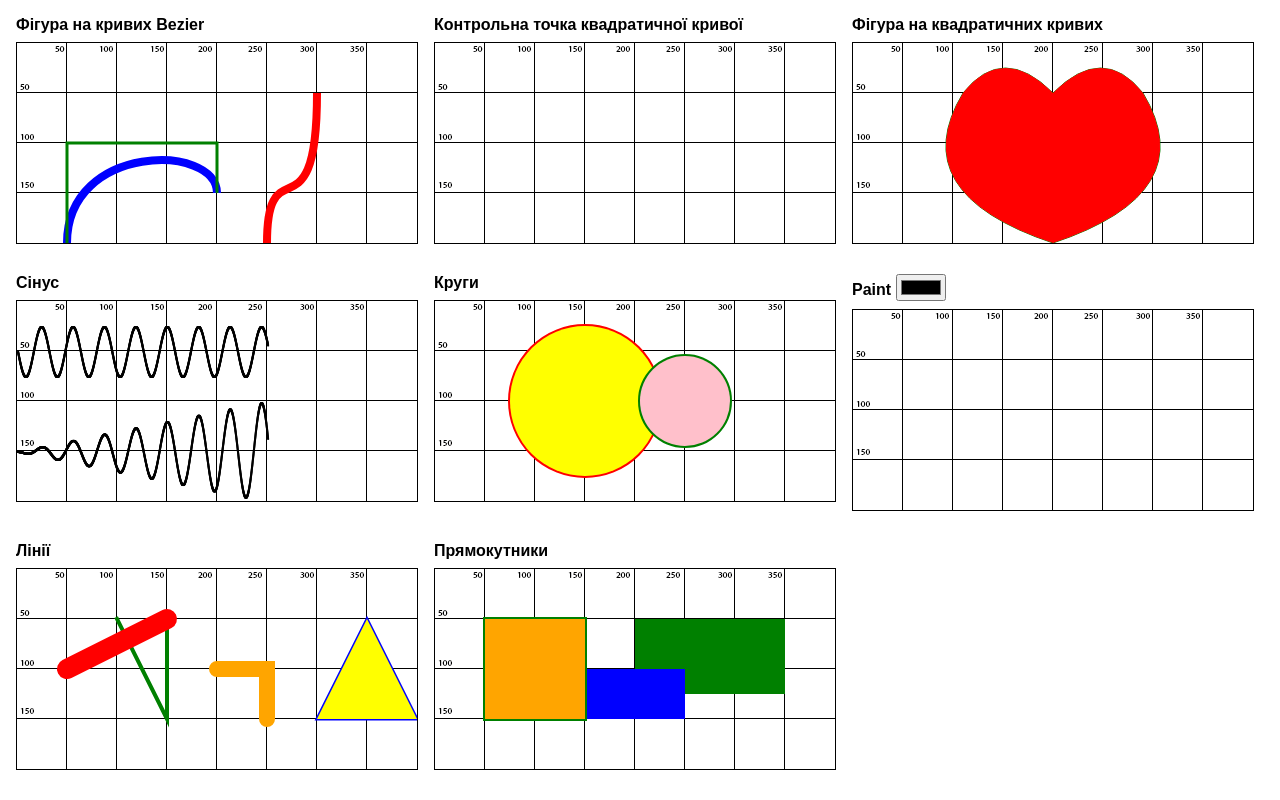
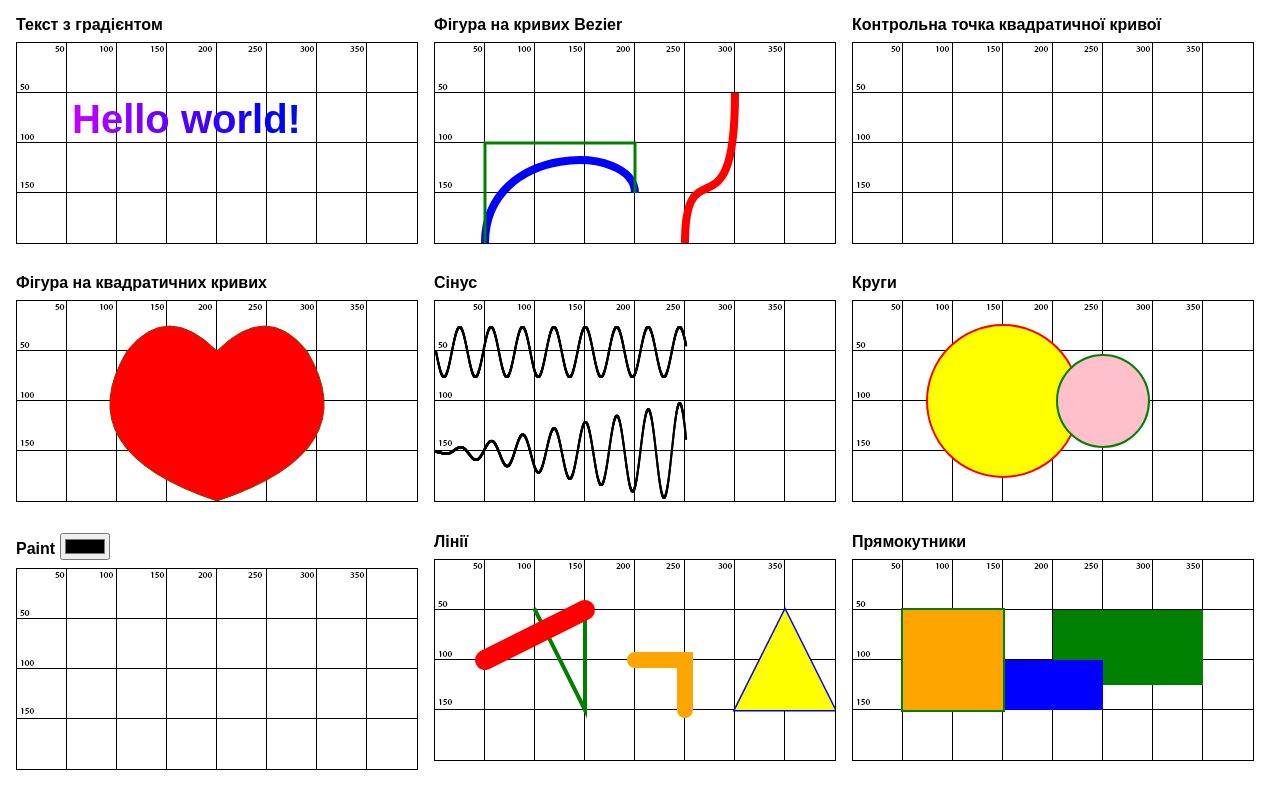
Before and after one commit to Shperung/canvas, a website built with Parcel: page index.html in a window 1280 px wide. Built offline with nearby package versions, Linux system fonts and the light colour scheme.

Commit message:
Added text

```diff
--- /dev/null
+++ b/c9.js
@@ -0,0 +1,17 @@
+const c9 = () => {
+  const canvas = document.getElementById("c9");
+  const ctx = canvas.getContext("2d");
+
+  const grad = ctx.createLinearGradient(0, 0, 500, 0);
+
+  grad.addColorStop(0, "magenta");
+  grad.addColorStop(0.5, "blue");
+  grad.addColorStop(1, "green");
+
+  ctx.fillStyle = grad;
+
+  ctx.font = "bold 40px Arial";
+  ctx.fillText("Hello world!", 55, 90);
+}; // c9
+
+export default c9;
--- a/index.html
+++ b/index.html
@@ -3,6 +3,11 @@
     <link rel="stylesheet" href="index.css" />
   </head>
   <body>
+    <div class="canvas-wrap">
+      <b>Текст з градієнтом</b>
+      <canvas width="400" height="200" id="c9"></canvas>
+    </div>
+
     <div class="canvas-wrap">
       <b>Фігура на кривих Bezier</b>
       <canvas width="400" height="200" id="c8"></canvas>
--- a/index.js
+++ b/index.js
@@ -6,6 +6,7 @@ import c5 from "./c5";
 import c6 from "./c6";
 import c7 from "./c7";
 import c8 from "./c8";
+import c9 from "./c9";
 
 c1();
 c2();
@@ -15,3 +16,4 @@ c5();
 c6();
 c7();
 c8();
+c9();
```
Also changed, not shown: dist/index.html, 2 other files.
